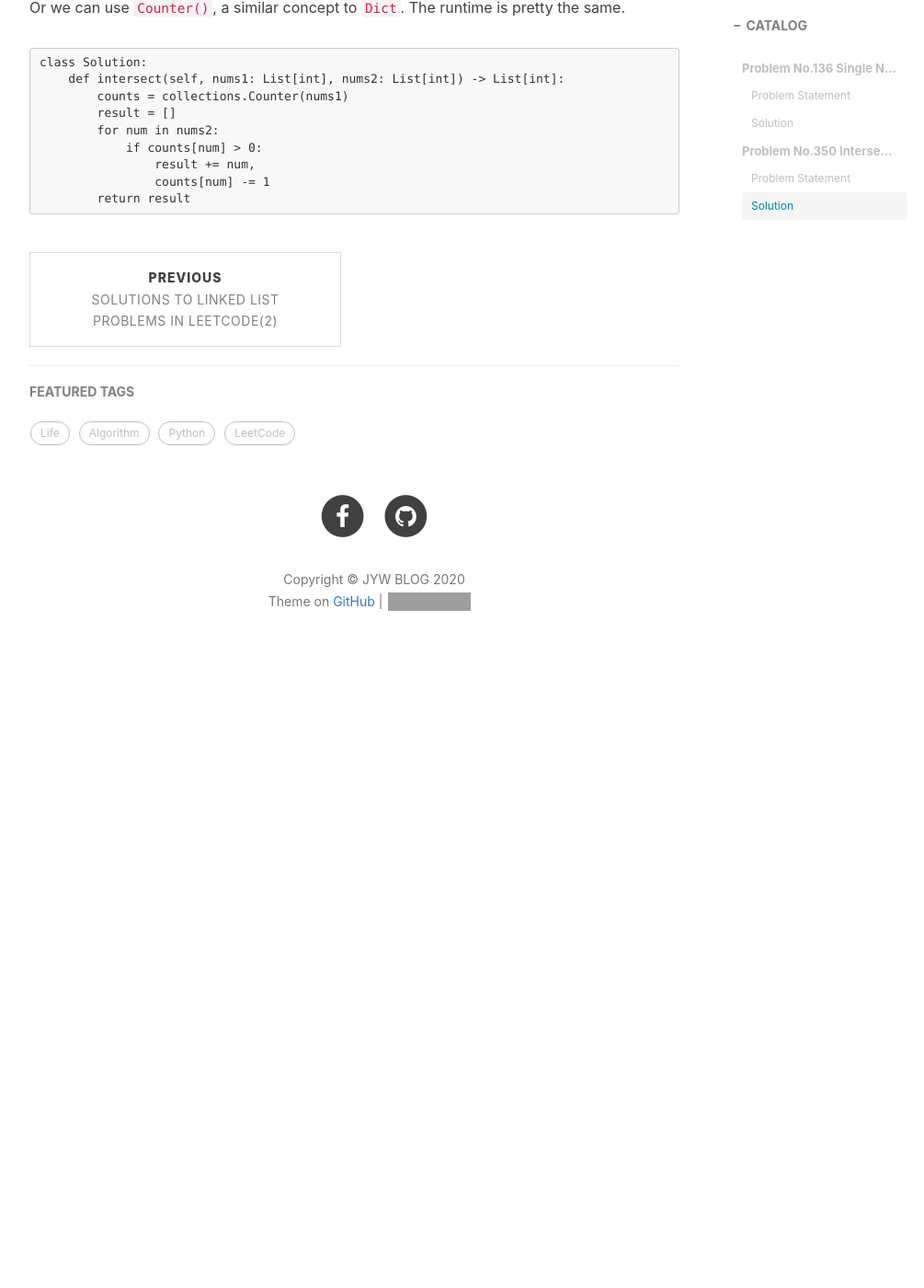
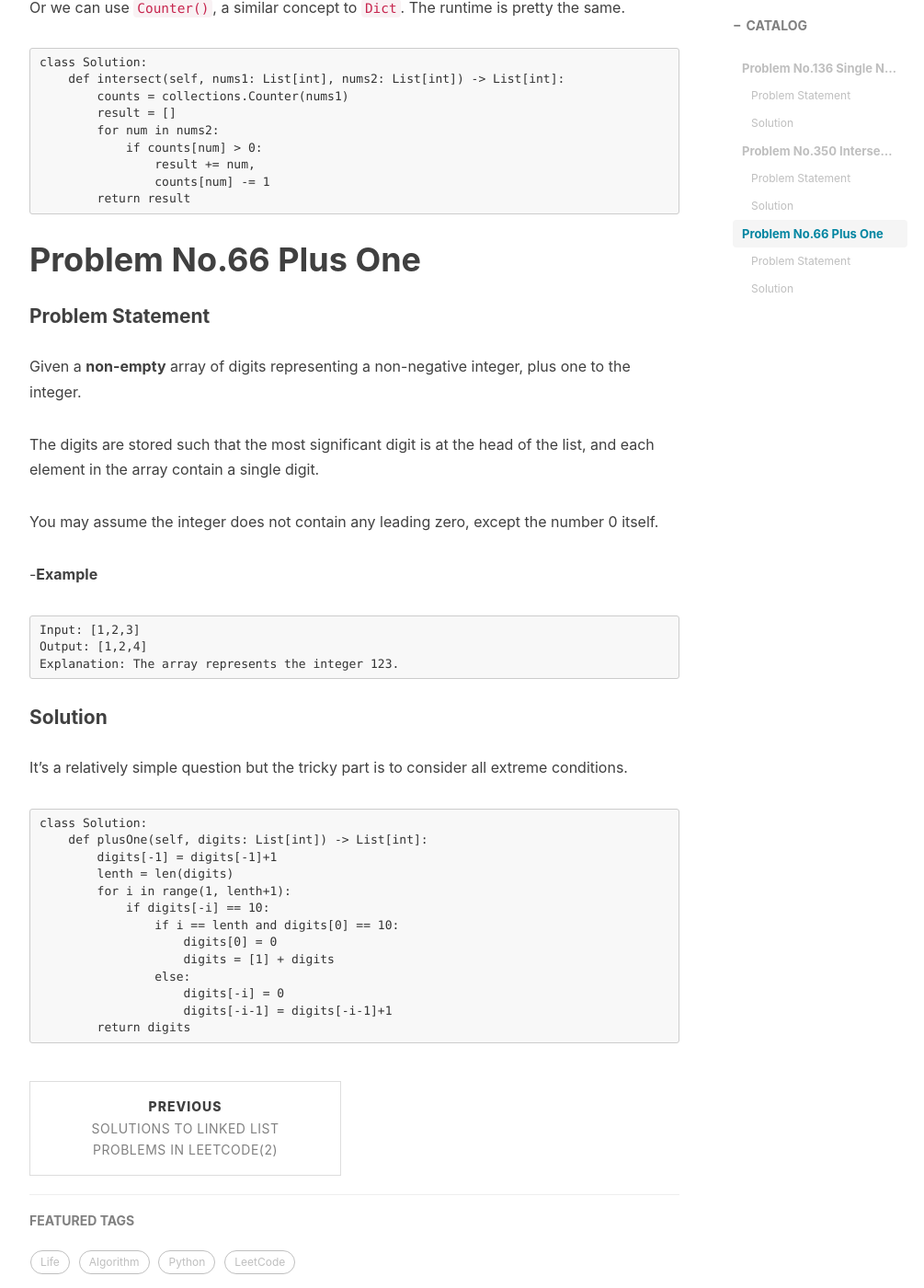
Before and after one commit to TheUniverseJiyeWang/TheUniverseJiyeWang.github.io, a Jekyll site: the page built from _posts/2020-03-08-LeetCode_array_nums.md, in a window 1280 px wide and 1400 px high, scrolled down 3735 px. Shown: the whole window at 92% size, without its empty margins (233-1238 px from the left). Built offline with Jekyll 4.4.1, drawn with Linux system fonts in a browser that asks for light colours; nearby versions of some CDN libraries; comment, search, counter and statistics services are not loaded; before the commit the page ends 4493 px from its top, so only the background shows below that; grey boxes are pictures that could not be loaded.

Commit message:
Update 2020-03-08-LeetCode_array_nums.md

````diff
--- a/_posts/2020-03-08-LeetCode_array_nums.md
+++ b/_posts/2020-03-08-LeetCode_array_nums.md
@@ -1,7 +1,7 @@
 ---
 layout:     post
 title:      Solutions to Array Nums Problems in LeetCode(3)
-subtitle:   LeetCode Problem #136 and #350
+subtitle:   LeetCode Problem #136, #350 and #66
 date:       2020-03-08
 author:     JYW
 header-img: img/post-200306-LeetCode1.jpg
@@ -150,3 +150,39 @@ class Solution:
                 counts[num] -= 1
         return result
 ```
+
+# Problem No.66 Plus One
+
+#### Problem Statement
+
+Given a **non-empty** array of digits representing a non-negative integer, plus one to the integer.
+
+The digits are stored such that the most significant digit is at the head of the list, and each element in the array contain a single digit.
+
+You may assume the integer does not contain any leading zero, except the number 0 itself.
+
+-**Example**
+```
+Input: [1,2,3]
+Output: [1,2,4]
+Explanation: The array represents the integer 123.
+```
+
+#### Solution
+
+It's a relatively simple question but the tricky part is to consider all extreme conditions.
+```
+class Solution:
+    def plusOne(self, digits: List[int]) -> List[int]:
+        digits[-1] = digits[-1]+1
+        lenth = len(digits)
+        for i in range(1, lenth+1):
+            if digits[-i] == 10:
+                if i == lenth and digits[0] == 10:
+                    digits[0] = 0
+                    digits = [1] + digits
+                else:
+                    digits[-i] = 0
+                    digits[-i-1] = digits[-i-1]+1
+        return digits
+```
````
